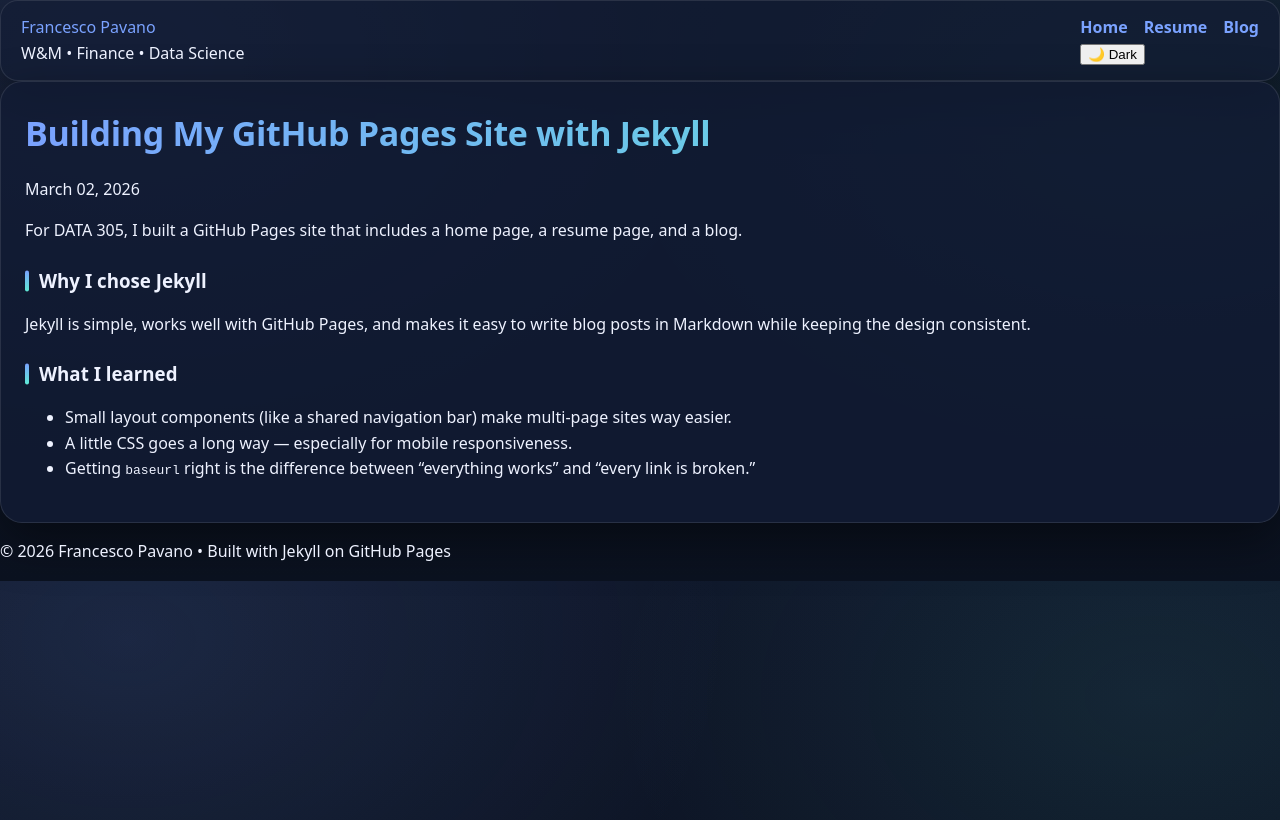
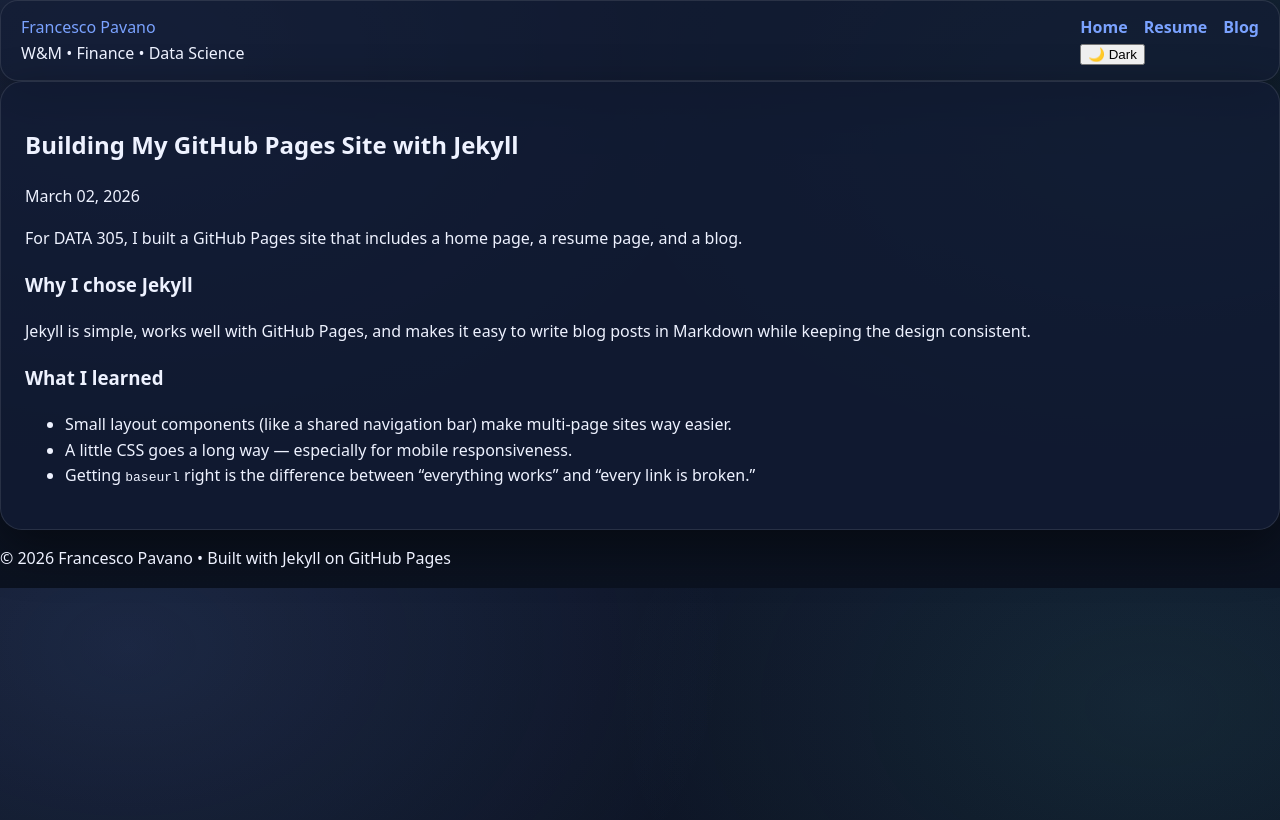
Before and after one commit to fjpavano/DATA-305-Assignment-2, a Jekyll site: the page built from _posts/2026-03-02-welcome-to-my-site.md, in a window 1280 px wide. Shown: the top 820 px of the page. Built offline with Jekyll 4.4.1, drawn with Linux system fonts in a browser that asks for light colours.

Commit message:
Update style.css

```diff
--- a/assets/css/style.css
+++ b/assets/css/style.css
@@ -224,68 +224,3 @@ a:hover{ text-decoration: underline; }
 @media (max-width: 900px){
   .grid{ grid-template-columns: 1fr; }
 }
-/* ===== Accent across ALL pages (Resume/Blog/Posts) ===== */
-
-/* Page titles */
-.page-title{
-  margin: 0 0 10px;
-  font-size: clamp(24px, 3vw, 34px);
-  letter-spacing: -0.01em;
-  background: linear-gradient(90deg, var(--accent), var(--accent2));
-  -webkit-background-clip: text;
-  -webkit-text-fill-color: transparent;
-}
-
-/* Prose headings inside pages/posts */
-.prose h2, .prose h3{
-  position: relative;
-  padding-left: 14px;
-  margin-top: 22px;
-  margin-bottom: 10px;
-}
-
-.prose h2::before, .prose h3::before{
-  content:"";
-  position:absolute;
-  left:0;
-  top:50%;
-  transform: translateY(-50%);
-  width:4px;
-  height: 70%;
-  border-radius: 4px;
-  background: linear-gradient(180deg, var(--accent), var(--accent2));
-}
-
-/* Links: subtle gradient underline on hover */
-.prose a{
-  text-decoration: none;
-  border-bottom: 1px solid rgba(0,0,0,0);
-}
-
-.prose a:hover{
-  border-bottom: 2px solid;
-  border-image: linear-gradient(90deg, var(--accent), var(--accent2)) 1;
-}
-
-/* Resume accordion: accent border */
-.resume-details{
-  border: 1px solid var(--border);
-  box-shadow: var(--shadow);
-}
-
-.resume-details summary{
-  position: relative;
-  padding-left: 14px;
-}
-
-.resume-details summary::before{
-  content:"";
-  position:absolute;
-  left:0;
-  top:50%;
-  transform: translateY(-50%);
-  width:4px;
-  height: 70%;
-  border-radius: 4px;
-  background: linear-gradient(180deg, var(--accent), var(--accent2));
-}
```
